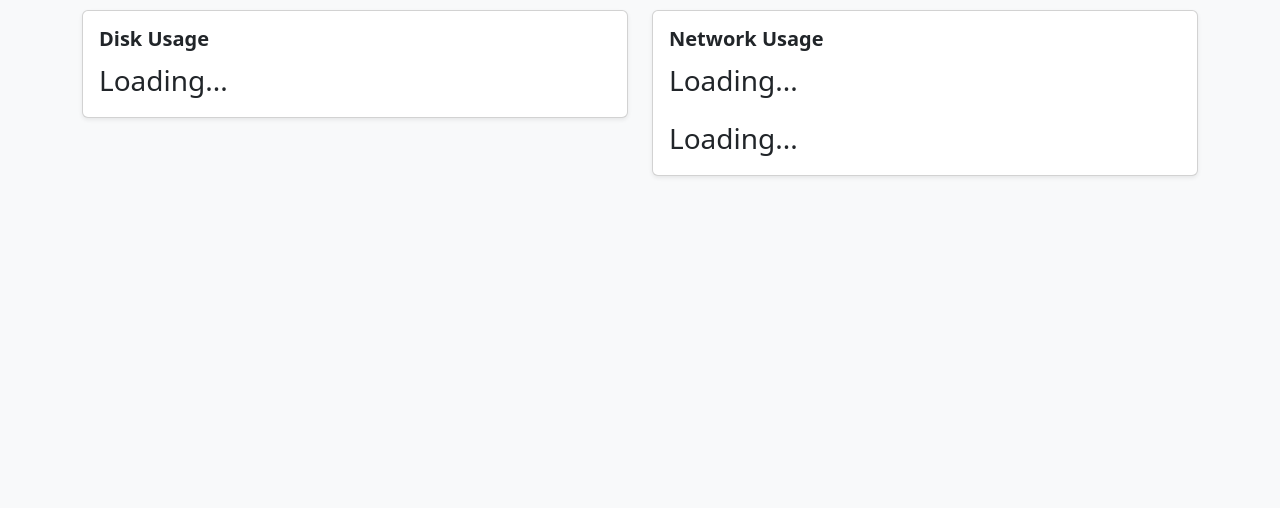
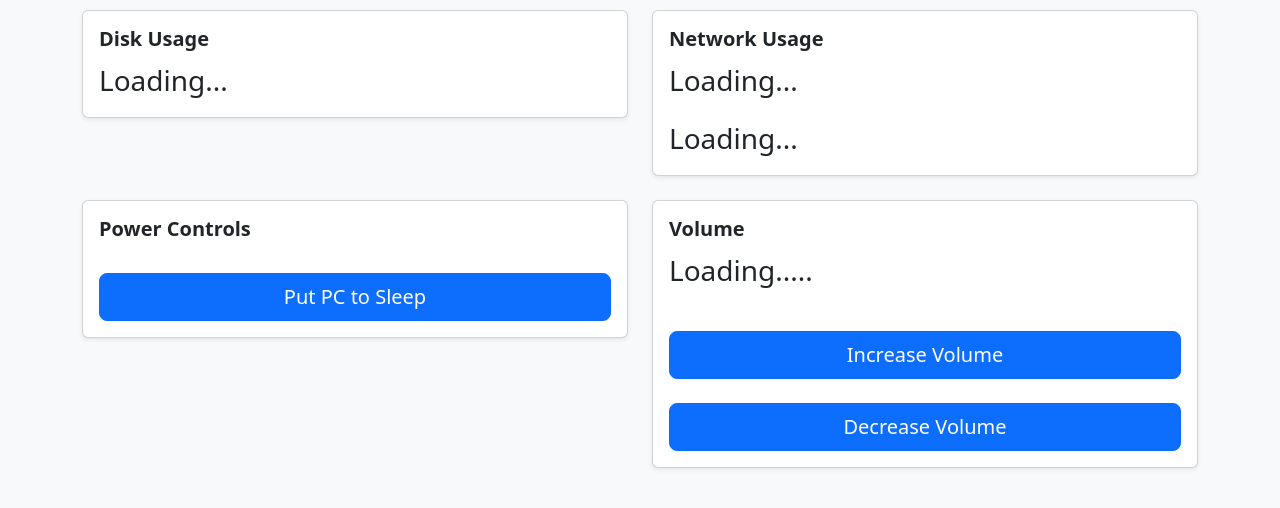
Before and after one commit to travletothefurureprogramming/Remote-PC-Control---Monitoring-Server, a Flask app: page / in a window 1280 px wide. Shown: the part 266-774 px from the top of the page. Run offline with Flask 3, Linux system fonts and the light colour scheme.

Commit message:
Implement power control and volume management features in the monitoring dashboard

```diff
--- a/Main.py
+++ b/Main.py
@@ -1,7 +1,18 @@
-from flask import Flask, jsonify, render_template
+from flask import Flask, jsonify, render_template, request
 from flask_cors import CORS
 import psutil
 import time
+import os
+import threading
+from pycaw.pycaw import AudioUtilities, IAudioEndpointVolume
+
+devices = AudioUtilities.GetSpeakers()
+
+volume = devices.EndpointVolume
+
+
+net_sent = 0
+net_recv = 0
 
 def get_cpu():
     return psutil.cpu_percent(interval=0.5)
@@ -10,48 +21,105 @@ def get_ram():
     return psutil.virtual_memory().percent
 
 def get_disk_usage():
-    usage = psutil.disk_usage('/')
-    return usage.percent
+    return psutil.disk_usage('/').percent
 
-def get_network_usage():
-    sent1 = psutil.net_io_counters().bytes_sent
-    recv1 = psutil.net_io_counters().bytes_recv
+def network_monitor():
+    global net_sent, net_recv
+    old_sent = psutil.net_io_counters().bytes_sent
+    old_recv = psutil.net_io_counters().bytes_recv
 
-    time.sleep(1)
+    while True:
+        time.sleep(1)
+        new_sent = psutil.net_io_counters().bytes_sent
+        new_recv = psutil.net_io_counters().bytes_recv
 
-    sent2 = psutil.net_io_counters().bytes_sent
-    recv2 = psutil.net_io_counters().bytes_recv
+        net_sent = new_sent - old_sent
+        net_recv = new_recv - old_recv
 
-    bytes_sent = sent2 - sent1
-    bytes_recv = recv2 - recv1
+        old_sent = new_sent
+        old_recv = new_recv
 
-    return bytes_sent,bytes_recv
+def sleep_pc():
+    os.system("rundll32.exe powrprof.dll,SetSuspendState 0,1,0")
+
+def shutdown_pc():
+    os.system("shutdown /s /t 0")
+
+def restart_pc():
+    os.system("shutdown /r")
+
+def get_volume():
+
+    current_volume = volume.GetMasterVolumeLevelScalar() * 100
+    return int(current_volume)
+
+def increase_volume():
+    current = volume.GetMasterVolumeLevelScalar()
+    new_volume = min(current + 0.01, 1.0)
+
+    volume.SetMasterVolumeLevelScalar(new_volume, None)
+
+def decrease_volume():
+    current = volume.GetMasterVolumeLevelScalar()
+    new_volume = min(current - 0.01, 1.0)
+
+    volume.SetMasterVolumeLevelScalar(new_volume, None)
 
 
 server = Flask(__name__)
-CORS()
+CORS(server)
+
+threading.Thread(target=network_monitor, daemon=True).start()
 
 @server.route("/")
 def dashboard():
     return render_template("index.html")
 
-@server.route("/api/system",methods=["GET"])
+@server.route("/api/system", methods=["GET"])
 def return_system_info():
-    cpu = get_cpu()
-    ram = get_ram()
-    disk = get_disk_usage()
-    net = get_network_usage()
-
     system_info = {
-        "cpu":cpu,
-        "ram":ram,
-        "disk":disk,
-        "net_sent": net[0],
-        "net_recv": net[1]
+        "cpu": get_cpu(),
+        "ram": get_ram(),
+        "disk": get_disk_usage(),
+        "net_sent": net_sent,
+        "net_recv": net_recv,
+        "volume":get_volume()
     }
-
     return jsonify(system_info)
 
+@server.route("/api/actions/sleep", methods=["POST"])
+def sleep_api():
+    data = request.json
+    if data.get("action") == "sleep":
+        sleep_pc()
+    return jsonify({"message": "ok", "status": 200})
+
+@server.route("/api/actions/volume", methods=["GET","POST"])
+def volume_api():
+    if request.method == "GET":
+        return jsonify({"volume":int(get_volume())})
+    else:
+        data = request.json
+        if data.get("action") == "increase":
+            increase_volume()
+        else:
+            decrease_volume()
+        return jsonify({"message": "ok", "status": 200})
+
+@server.route("/api/actions/shutdown", methods=["POST"])
+def shutdown_api():
+    data = request.json
+    if data.get("action") == "shutdown":
+        shutdown_pc()
+    return jsonify({"message": "ok", "status": 200})
 
 
-server.run("0.0.0.0","8080")
+@server.route("/api/actions/restart", methods=["POST"])
+def shutdown_api():
+    data = request.json
+    if data.get("action") == "restart":
+        restart_pc()
+    return jsonify({"message": "ok", "status": 200})
+
+
+server.run("0.0.0.0", 8080)
--- a/templates/index.html
+++ b/templates/index.html
@@ -54,7 +54,47 @@
                 </div>
             </div>
 
+            <div class="col-md-6">
+                <div class="card shadow-sm">
+                    <div class="card-body">
+                        <h5 class="card-title fw-bold">Power Controls</h5>
 
+                        <div class="card-text fs-3">
+
+                            <button class="btn btn-primary btn-lg w-100 mt-4" onclick="sleep_pc()">
+                                Put PC to Sleep
+                            </button>
+
+                        </div>
+
+                    </div>
+                </div>
+            </div>
+
+            <div class="col-md-6">
+                <div class="card shadow-sm">
+                    <div class="card-body">
+                        <h5 class="card-title fw-bold">Volume</h5>
+
+                        <div class="card-text fs-3">
+
+                            <p id="volume">
+                                Loading.....
+                            </p>
+
+                            <button class="btn btn-primary btn-lg w-100 mt-4" onclick="increase_volume()">
+                                Increase Volume
+                            </button>
+
+                            <button class="btn btn-primary btn-lg w-100 mt-4" onclick="decrease_volume()">
+                                Decrease Volume
+                            </button>
+
+                        </div>
+
+                    </div>
+                </div>
+            </div>
 
         </div>
 
@@ -70,9 +110,42 @@
                 document.getElementById("disk").innerHTML = data.disk + "%";
                 document.getElementById("net_sent").innerHTML = data.net_sent + " Sent bps";
                 document.getElementById("net_recv").innerHTML = data.net_recv + " Recv bps";
-
+                document.getElementById("volume").innerHTML = data.volume + "%"
             })
             .catch(error => console.error('Error:', error));
+        }
+
+        function sleep_pc(){
+            fetch("http://192.168.1.10:8080/api/actions/sleep", {
+                method: "POST",
+                headers: {
+                    "Content-Type": "application/json"
+                },
+                body: JSON.stringify({ action: "sleep" })
+            });
+
+        }
+
+        function increase_volume() {
+            fetch("http://192.168.1.10:8080/api/actions/volume", {
+                method: "POST",
+                headers: {
+                    "Content-Type": "application/json"
+                },
+                body: JSON.stringify({ action: "increase" })
+            });
+
+        }
+
+        function decrease_volume() {
+            fetch("http://192.168.1.10:8080/api/actions/volume", {
+                method: "POST",
+                headers: {
+                    "Content-Type": "application/json"
+                },
+                body: JSON.stringify({ action: "decrease" })
+            });
+
         }
 
         setInterval(updateSystemInfo, 1000);
```
